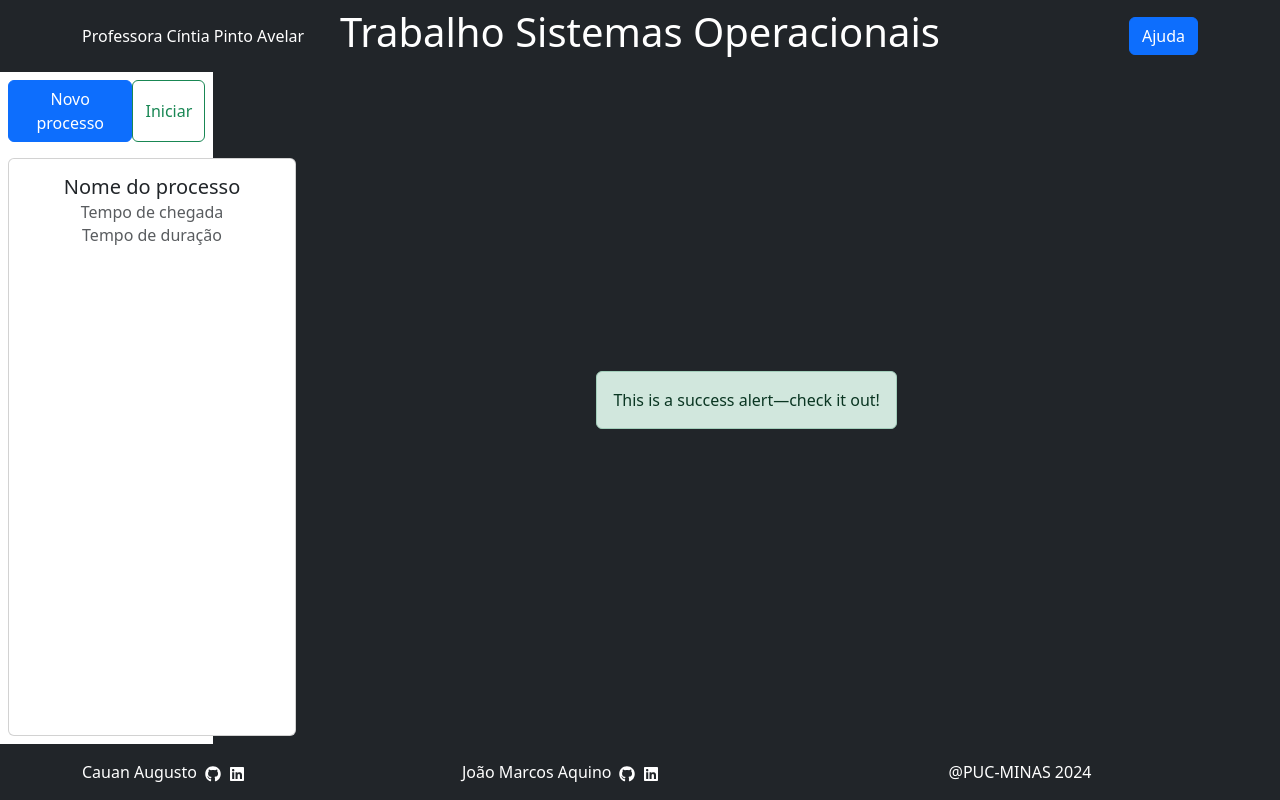
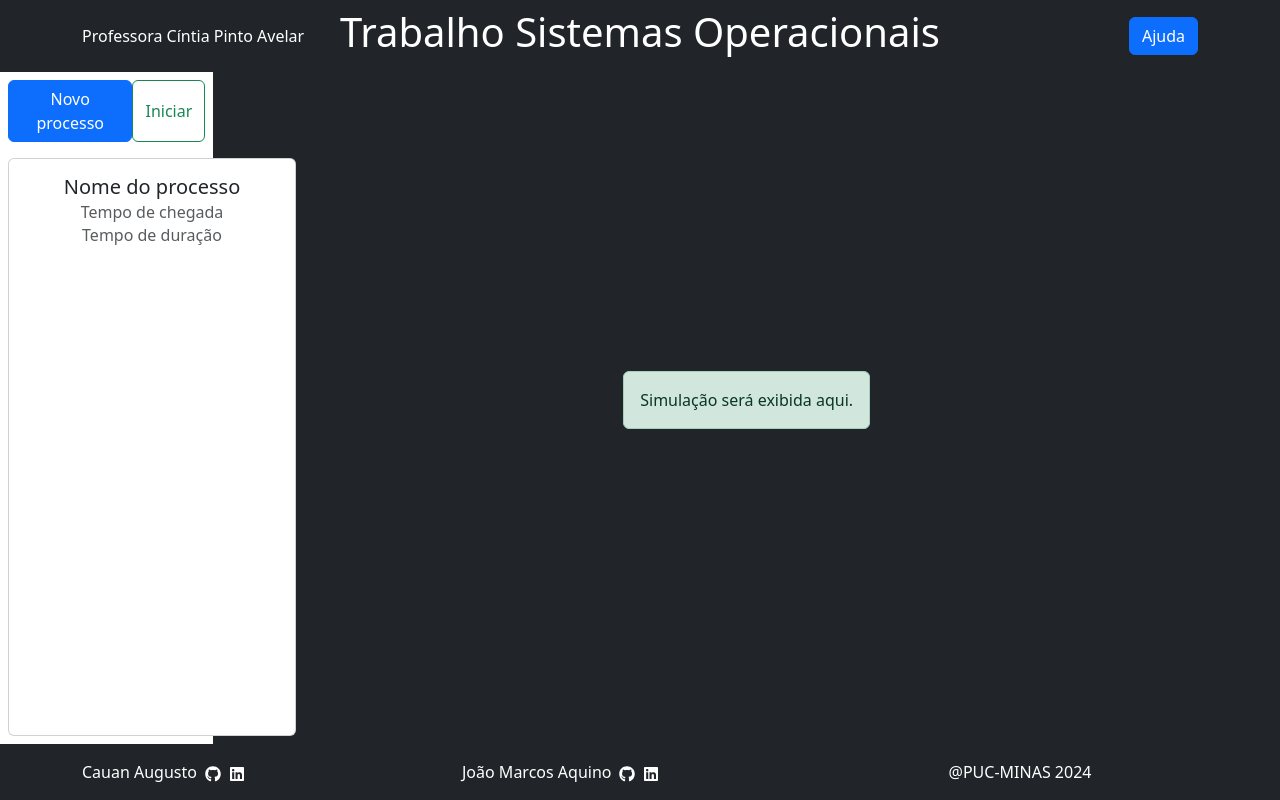
Before and after one commit to jjoaom/ReactProcessScheduler, a React (Create React App) app: page / in a window 1280 px wide. Built offline with nearby package versions, Linux system fonts and the light colour scheme.

Commit message:
updated layout

```diff
--- a/src/Simulation.jsx
+++ b/src/Simulation.jsx
@@ -7,7 +7,7 @@ function Simulation() {
         'success',
       ].map((variant) => (
         <Alert key={variant} variant={variant}>
-          This is a {variant} alert—check it out!
+          Simulação será exibida aqui.
         </Alert>
       ))}
     </div>
```
